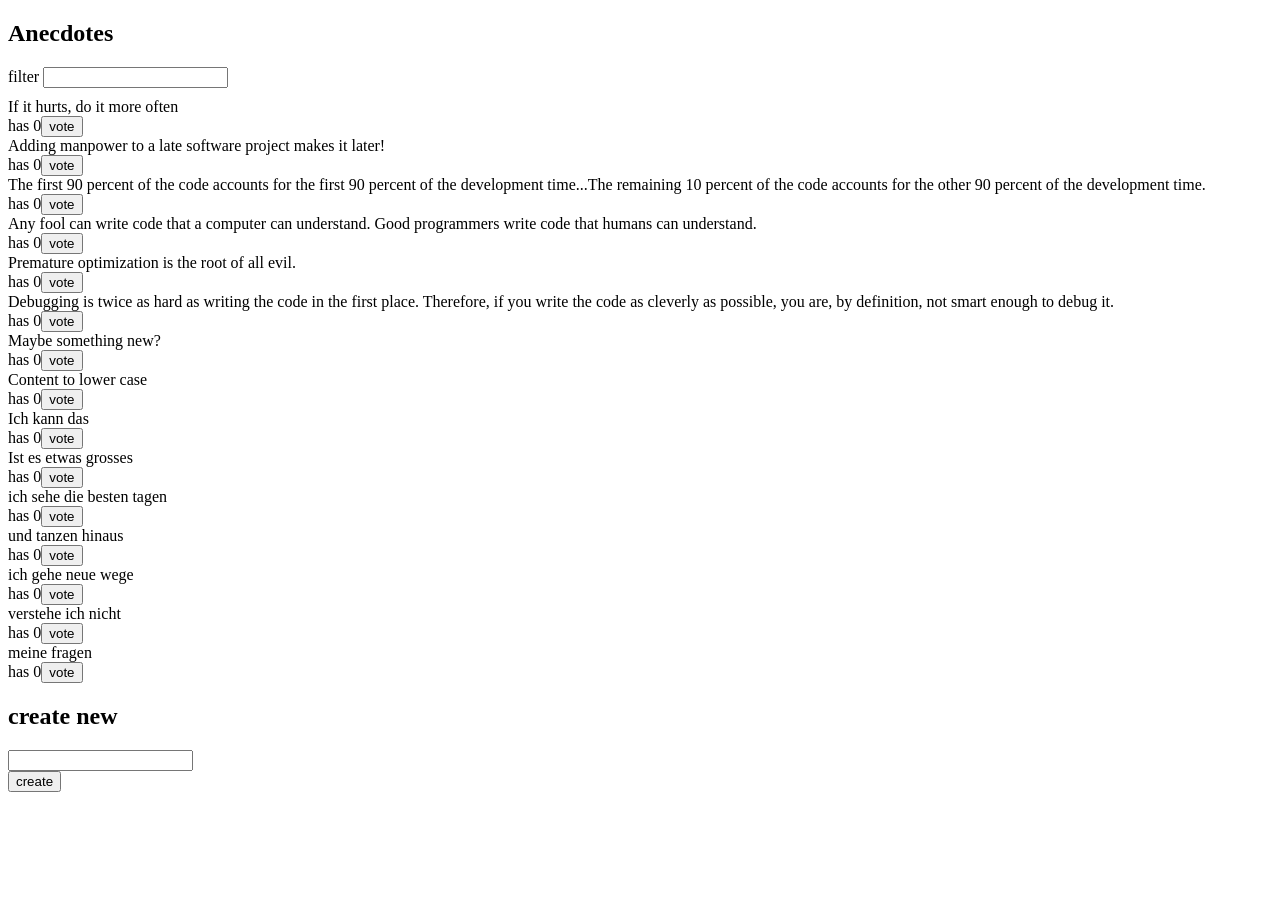
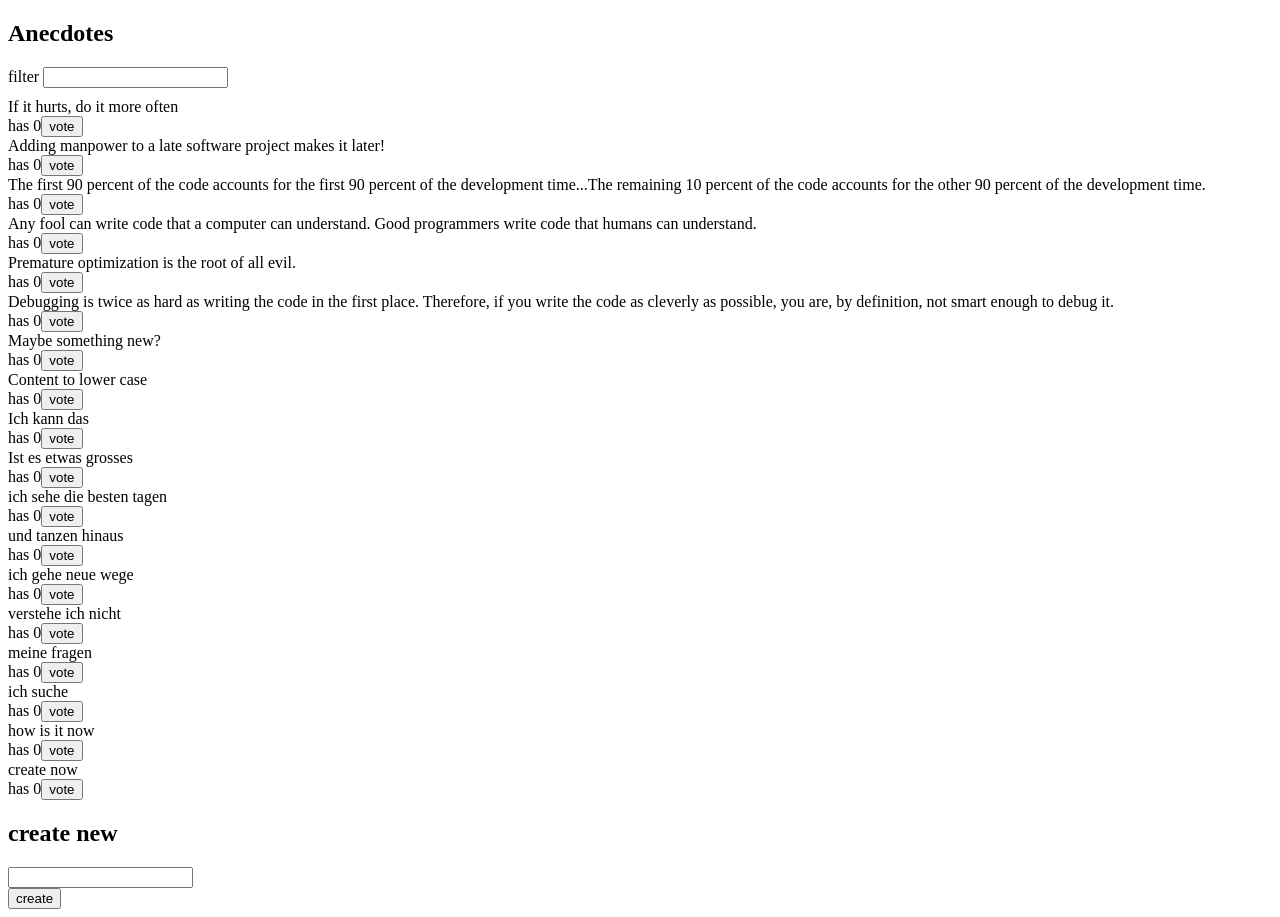
Before and after one commit to johannaly/fullstack-hy2020-osa6, a React (Create React App) app in the folder redux-anecdotes/: page / in a window 1280 px wide. Before the commit the page ends 800 px from the top, so only its background shows below. Built offline with nearby package versions, Linux system fonts and the light colour scheme; data requests are answered from the project's data file.

Commit message:
anekdootit ja backend 6.16

```diff
--- a/redux-anecdotes/db.json
+++ b/redux-anecdotes/db.json
@@ -74,6 +74,21 @@
       "content": "meine fragen",
       "votes": 0,
       "id": "39213"
+    },
+    {
+      "content": "ich suche",
+      "votes": 0,
+      "id": "47633"
+    },
+    {
+      "content": "how is it now",
+      "votes": 0,
+      "id": "88533"
+    },
+    {
+      "content": "create now",
+      "votes": 0,
+      "id": "35192"
     }
   ]
 }
--- a/redux-anecdotes/src/components/AnecdoteForm.js
+++ b/redux-anecdotes/src/components/AnecdoteForm.js
@@ -2,8 +2,6 @@ import React from 'react'
 import { useDispatch } from 'react-redux'
 import { createAnecdote } from '../reducers/anecdoteReducer'
 import { addNotificationNewAnecdote, removeNotification } from '../reducers/notificationReducer'
-import anecdoteService from '../services/anecdotes'
-
 
 const AnecdoteForm = () => {
     const dispatch = useDispatch()
@@ -13,8 +11,7 @@ const addNewAnecdote = async (event) => {
     event.preventDefault()
     const content = event.target.anecdote.value
     event.target.anecdote.value = ''
-    const newAnecdote = await anecdoteService.createNew(content)
-    dispatch(createAnecdote(newAnecdote))
+    dispatch(createAnecdote(content))
     dispatch(addNotificationNewAnecdote(content))
         setTimeout(() => {
         dispatch(removeNotification())
--- a/redux-anecdotes/src/components/AnecdoteList.js
+++ b/redux-anecdotes/src/components/AnecdoteList.js
@@ -23,6 +23,7 @@ const AnecdoteList = () => {
     const dispatch = useDispatch()
     const anecdotes = useSelector(state => state.anecdote)
     const filter = useSelector(state => state.filter)
+    console.log(anecdotes)
     const filteredAnecdotes = anecdotes.filter(a => a.content.toLowerCase().includes(filter))
 
     return(
--- a/redux-anecdotes/src/reducers/anecdoteReducer.js
+++ b/redux-anecdotes/src/reducers/anecdoteReducer.js
@@ -8,9 +8,12 @@ import anecdoteService from '../services/anecdotes'
 }
 
 export const createAnecdote = (data) => {
-  return {
-    type: 'NEW_ANECDOTE',
-    data
+  return async dispatch => {
+    const newAnecdote = await anecdoteService.createNew(data)
+    dispatch({
+      type: 'NEW_ANECDOTE',
+      data: newAnecdote
+    })
   }
 }
 
```
